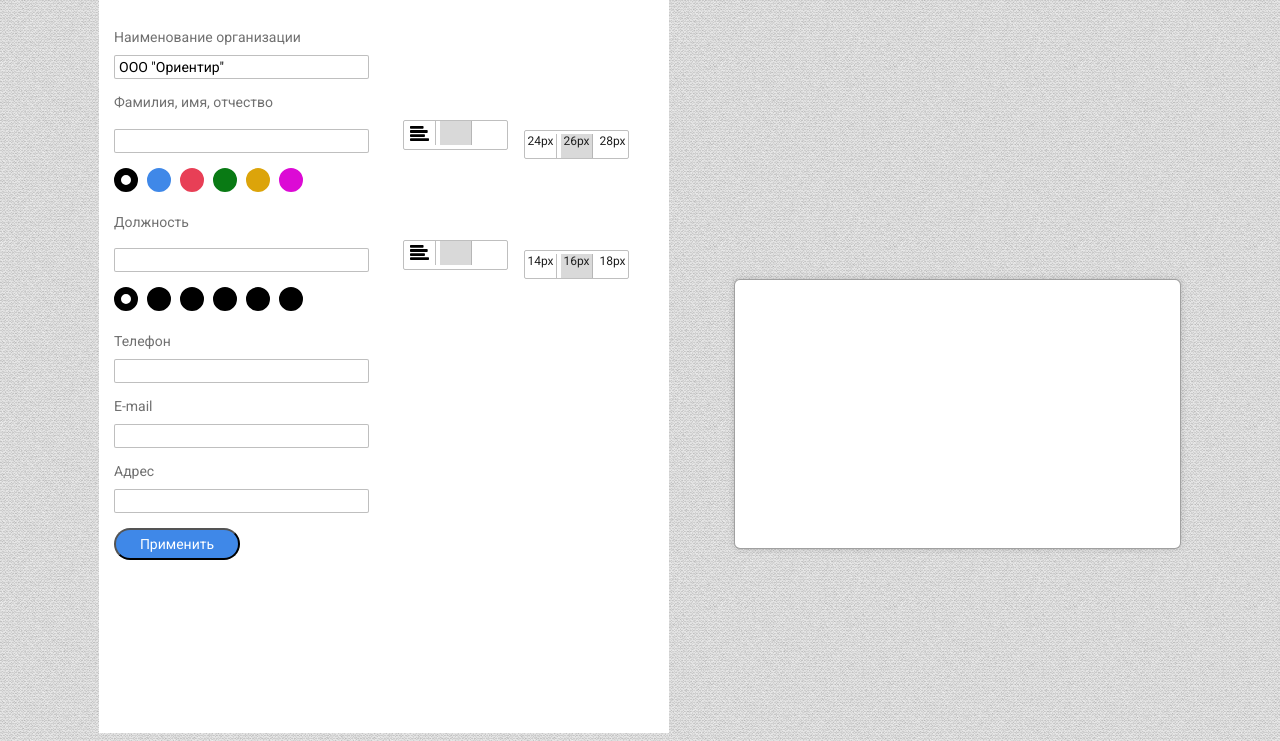
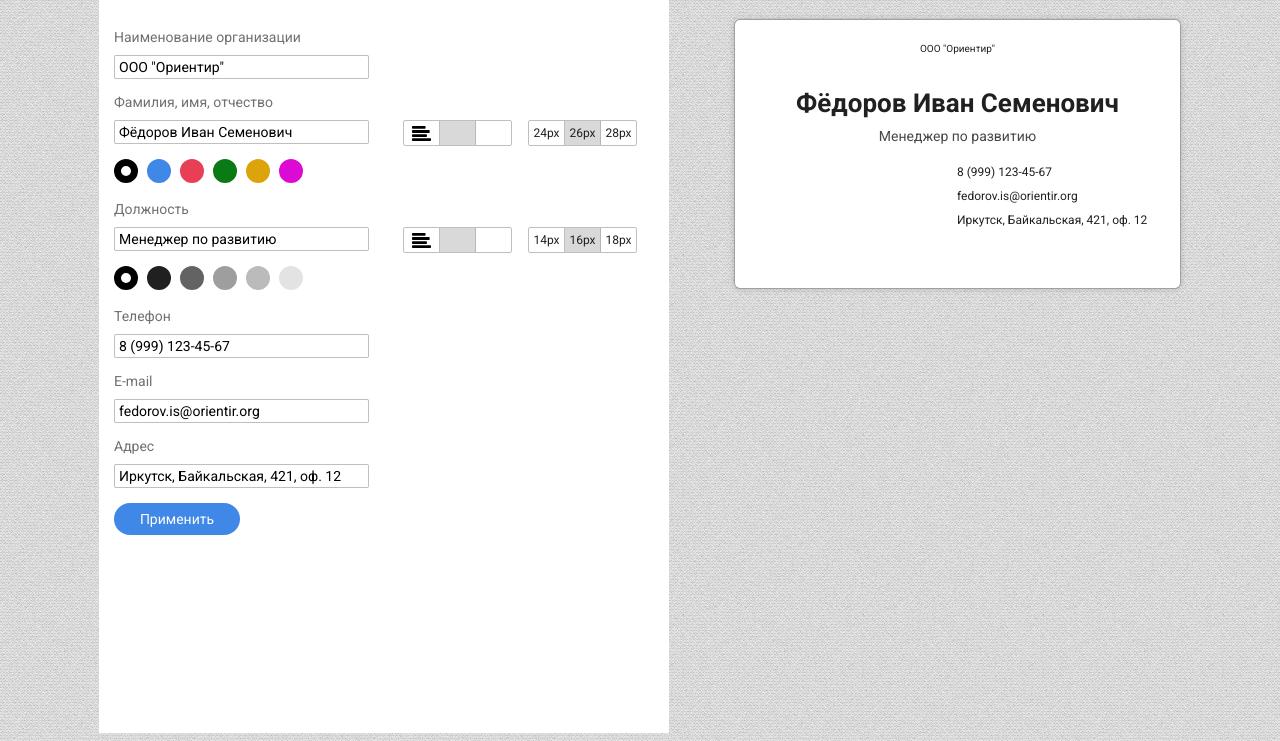
Before and after one commit to bykov-alexei/Web-homework, a plain HTML site: page index.html in a window 1280 px wide. Shown: the part 59-800 px from the top of the page. Drawn offline with Linux system fonts and the light colour scheme.

Commit message:
editor-fixed card-done

```diff
--- a/app.css
+++ b/app.css
@@ -26,9 +26,13 @@ body {
 }
 
 .display {
+    display: inline-block;
+
     width: 445px;
     height: 268px;
-    display: inline-block;
+    margin-top: 78px;
+
+    vertical-align: top;
 
     background: white;
     box-shadow: 0 0 6px #00000029;
@@ -74,10 +78,15 @@ input[type="button"] {
 
     background: #3F88E8;
     border-radius: 32px;
+    border-width: 0px;
 
     font: normal 14px/17px Roboto;
     letter-spacing: 0;
     color: white;
+}
+
+.field div {
+    vertical-align: middle;
 }
 
 .switch {
@@ -90,11 +99,16 @@ input[type="button"] {
 }
 
 .option {
-    display: inline-block;
+    display: table-cell;
     height: 24px;
     width: 31px;
 
+    padding-left: 2px;
+    padding-right: 2px;
+
     text-align: center;
+    vertical-align: middle;
+
     font: normal 12px/14px Roboto;
     color: #202020;
 
@@ -184,3 +198,48 @@ input[type="button"] {
     height: 10px;
     border: 7px solid;
 }
+
+.company-name {
+    margin-top: 22px;
+
+    text-align: center;
+    font: normal 10px/13px Roboto;
+    letter-spacing: 0;
+    color: #202020;
+}
+
+.person-name {
+    margin-top: 32px;
+
+    text-align: center;
+    font: Bold 26px/32px Roboto;
+    letter-spacing: 0;
+    color: #202020;
+}
+
+.position {
+    margin-top: 8px;
+    margin-bottom: 20px;
+
+    text-align: center;
+    font: normal 14px/17px Roboto;
+    letter-spacing: 0;
+    color: #474747;
+}
+
+.additional {
+    margin-left: 222px;
+    margin-bottom: 10px;
+
+    text-align: left;
+    font: normal 12px/14px Roboto;
+    letter-spacing: 0;
+    color: #202020;
+}
+
+.additional p {
+    margin-bottom: 10px;
+
+    font: inherit;
+    color: inherit;
+}
--- a/index.html
+++ b/index.html
@@ -15,7 +15,8 @@
             </div>
             <div class="field">
                 <p>Фамилия, имя, отчество</p>
-                <input type="text" name="person-name">
+                <div>
+                    <input type="text" name="person-name" value="Фёдoров Иван Семенович">
                     <div class="switch">
                         <div class="align-left option"></div>
                         <div class="align-center option selected"></div>
@@ -35,9 +36,11 @@
                         <div class="color-option purple"></div>
                     </div>
                 </div>
+            </div>
             <div class="field">
                 <p>Должность</p>
-                <input type="text" name="position">
+                    <div>
+                    <input type="text" name="position" value="Менеджер по развитию">
                     <div class="switch">
                         <div class="align-left option"></div>
                         <div class="align-center option selected"></div>
@@ -49,31 +52,41 @@
                         <div class="option borderless">18px</div>
                     </div>
                     <div class="color-switch">
-                    <div class="color-option с1 color-selected"></div>
-                    <div class="color-option с2"></div>
-                    <div class="color-option с3"></div>
-                    <div class="color-option с4"></div>
-                    <div class="color-option с5"></div>
-                    <div class="color-option с6"></div>
+                        <div class="color-option c1 color-selected"></div>
+                        <div class="color-option c2"></div>
+                        <div class="color-option c3"></div>
+                        <div class="color-option c4"></div>
+                        <div class="color-option c5"></div>
+                        <div class="color-option c6"></div>
+                    </div>
                 </div>
             </div>
             <div class="field">
                 <p>Телефон</p>
-                <input type="text" name="phone-number">
+                <input type="text" name="phone-number" value="8 (999) 123-45-67">
             </div>
             <div class="field">
                 <p>E-mail</p>
-                <input type="text" name="email">
+                <input type="text" name="email" value="fedorov.is@orientir.org">
             </div>
             <div class="field">
                 <p>Адрес</p>
-                <input type="text" name="address">
+                <input type="text" name="address" value="Иркутск, Байкальская, 421, оф. 12">
             </div>
             <div class="field">
                 <input type="button" value="Применить">
             </div>
         </div>
-        <div class="display"></div>
+        <div class="display">
+            <p class="company-name">ООО &quotОриентир&quot</p>
+            <p class="person-name">Фёдoров Иван Семенович</p>
+            <p class="position">Менеджер по развитию</p>
+            <div class="additional">
+                <p>8 (999) 123-45-67</p>
+            </div>
+            <p class="additional">fedorov.is@orientir.org</p>
+            <p class="additional">Иркутск, Байкальская, 421, оф. 12</p>
+        </div>
     </div>
 </body>
 </html>
```
Lines whose indentation alone changed are shown as unchanged.
